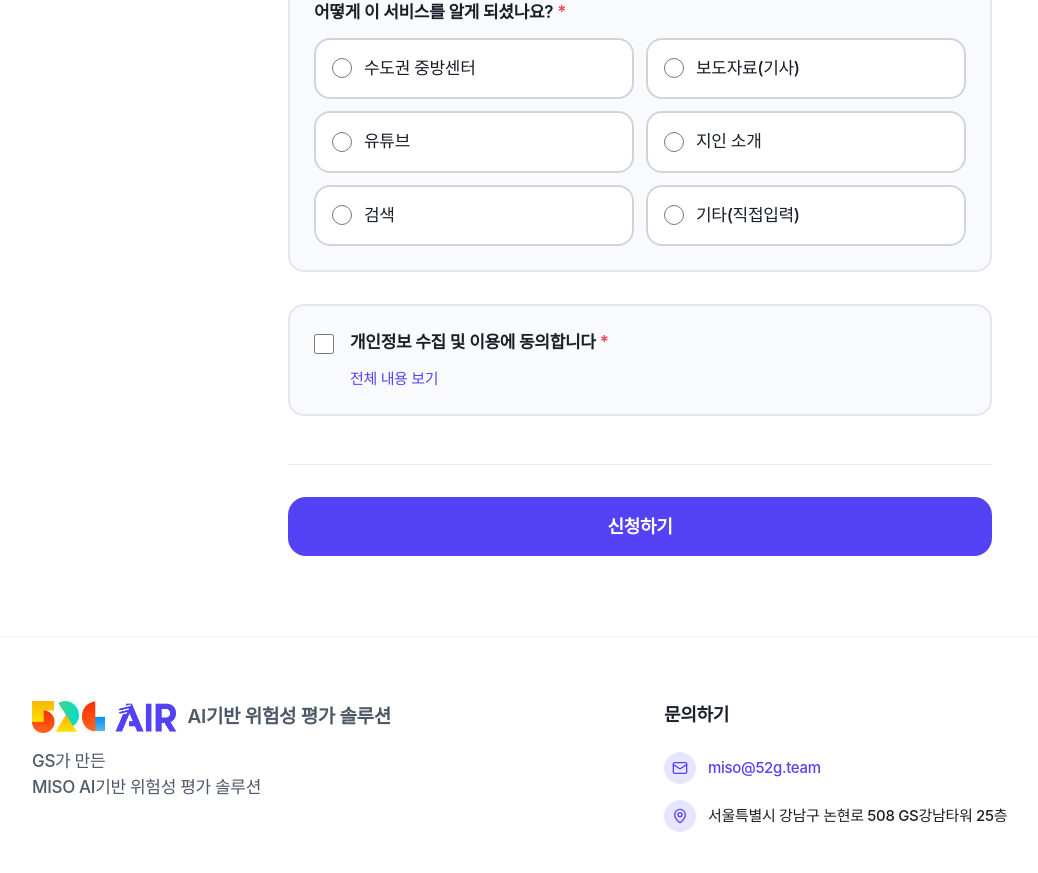
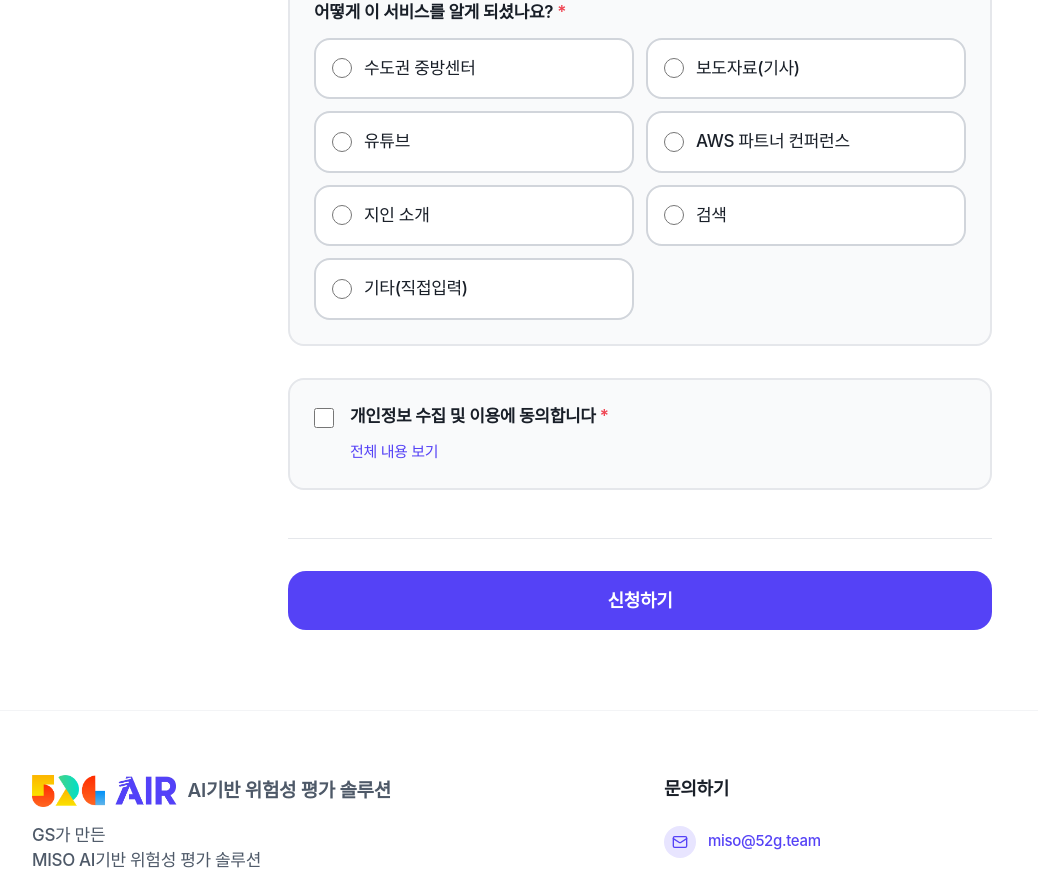
Before and after one commit to simpson52/airlanding, a Next.js app: page /form in a window 1280 px wide. Shown: the part 1120-1993 px from the top of the page, without its empty margins (0-1038 px from the left). Built offline with nearby package versions, Linux system fonts and the light colour scheme.

Commit message:
feat(form): 유입경로 선택지에 AWS 파트너 컨퍼런스 추가
Made-with: Cursor

```diff
--- a/app/form/page.tsx
+++ b/app/form/page.tsx
@@ -14,6 +14,7 @@ const REFERRAL_SOURCE_OPTIONS = [
   { value: "수도권 중방센터", label: "수도권 중방센터" },
   { value: "보도자료(기사)", label: "보도자료(기사)" },
   { value: "유튜브", label: "유튜브" },
+  { value: "AWS 파트너 컨퍼런스", label: "AWS 파트너 컨퍼런스" },
   { value: "지인 소개", label: "지인 소개" },
   { value: "검색", label: "검색" },
   { value: "기타", label: "기타(직접입력)" },
```
Also changed, not shown: 1 other file (tests, documents, lock files or other folders).
